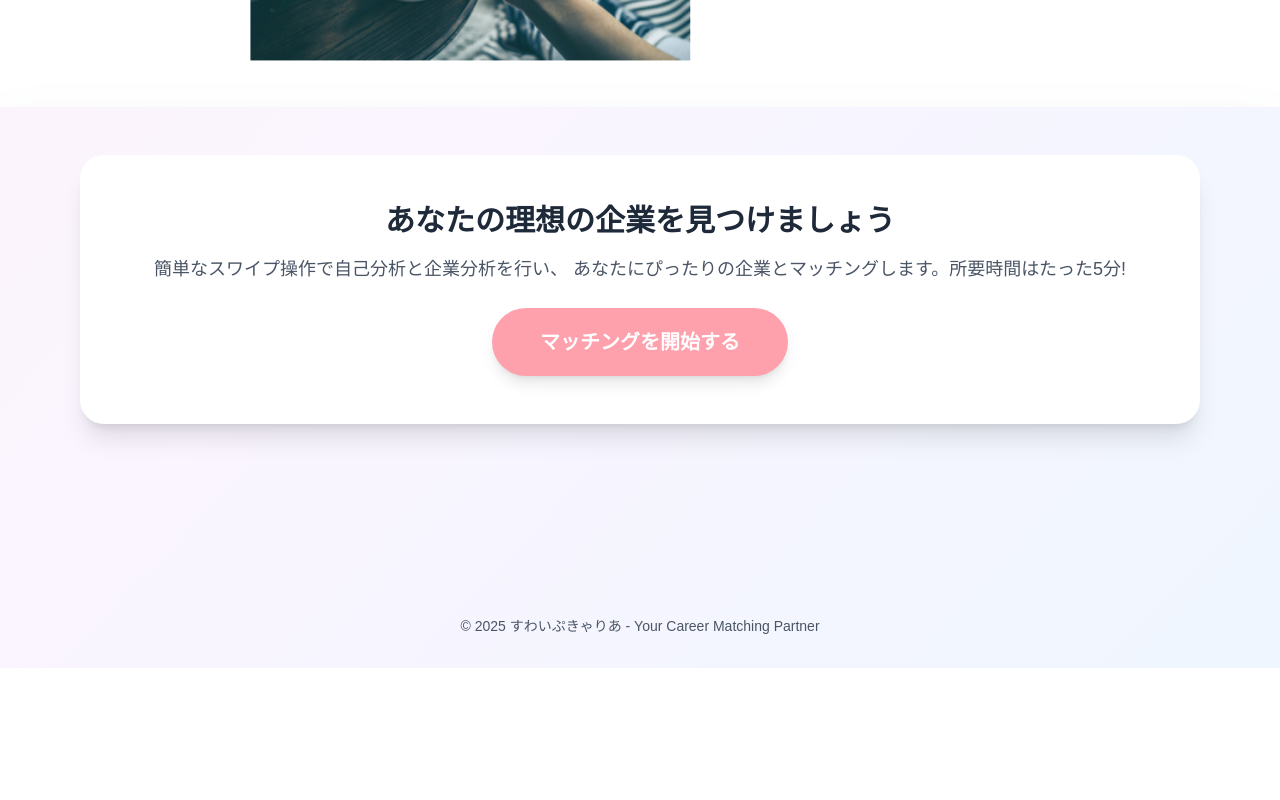
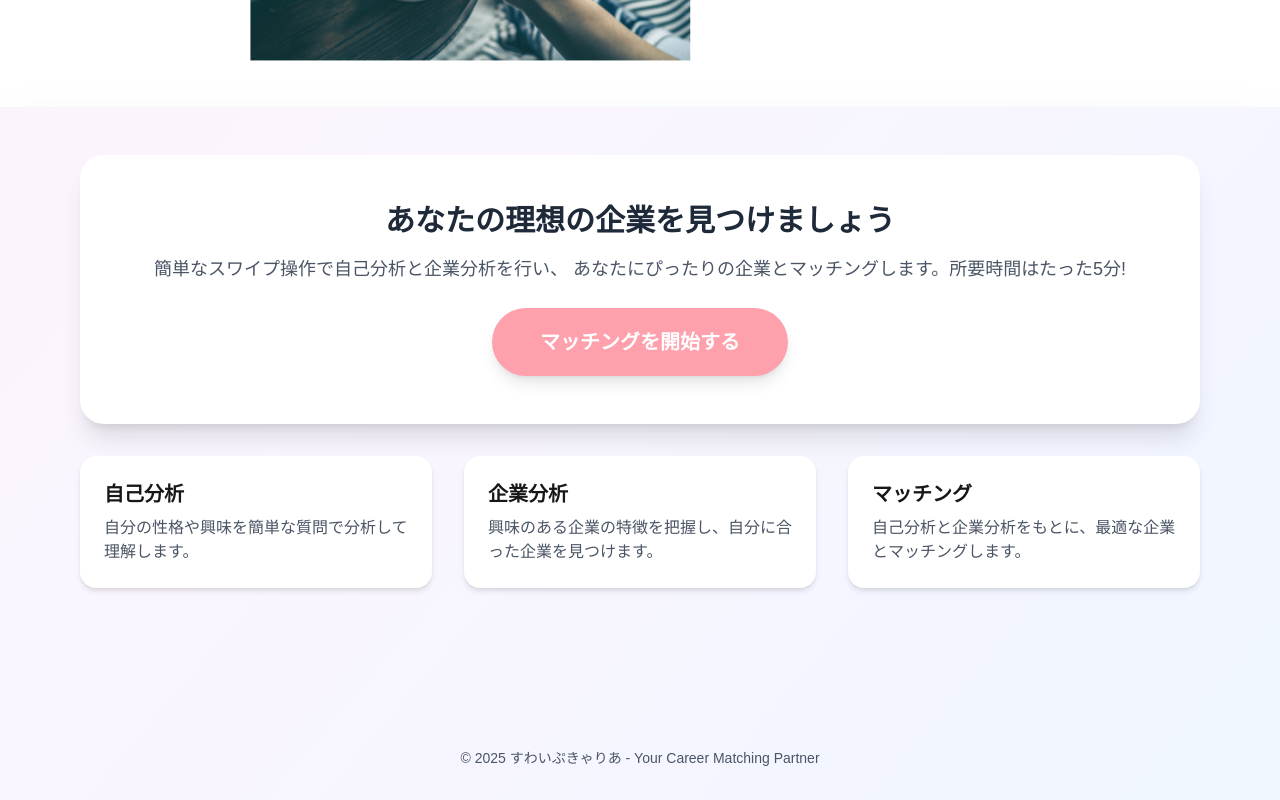
Before and after one commit to BaraBara-Gakunen/SwipeCareer, a Next.js app: page / in a window 1280 px wide. Shown: the part 693-1493 px from the top of the page. Before the commit the page ends 1361 px from the top, so only its background shows below. Built offline with nearby package versions, Linux system fonts and the light colour scheme.

Commit message:
画面修正

```diff
--- a/src/app/page.tsx
+++ b/src/app/page.tsx
@@ -9,12 +9,8 @@ export default function MainPage() {
 
   const slides = [
     { image: "/image3.png" },
-    {
-      image:
-        "https://images.unsplash.com/photo-1556761175-b413da4baf72?w=1600&h=900&fit=crop",
-      title: "スワイプで簡単自己分析",
-    },
-    {
+    { image: "/image4.png"},
+     {
       image:
         "https://images.unsplash.com/photo-1551836022-d5d88e9218df?w=1600&h=900&fit=crop",
       title: "あなたの未来がここから始まる",
@@ -138,6 +134,28 @@ export default function MainPage() {
             </button>
           </div>
         </div>
+
+        {/* カード */}
+        <div className="grid md:grid-cols-3 gap-8">
+          <div className="bg-white rounded-2xl shadow-md p-6 hover:shadow-xl hover:-translate-y-2 transition-all duration-300">
+            <h4 className="font-bold text-xl mb-2">自己分析</h4>
+            <p className="text-gray-600">
+              自分の性格や興味を簡単な質問で分析して理解します。
+            </p>
+          </div>
+          <div className="bg-white rounded-2xl shadow-md p-6 hover:shadow-xl hover:-translate-y-2 transition-all duration-300">
+            <h4 className="font-bold text-xl mb-2">企業分析</h4>
+            <p className="text-gray-600">
+              興味のある企業の特徴を把握し、自分に合った企業を見つけます。
+            </p>
+          </div>
+          <div className="bg-white rounded-2xl shadow-md p-6 hover:shadow-xl hover:-translate-y-2 transition-all duration-300">
+            <h4 className="font-bold text-xl mb-2">マッチング</h4>
+            <p className="text-gray-600">
+              自己分析と企業分析をもとに、最適な企業とマッチングします。
+            </p>
+          </div>
+        </div>
       </main>
 
       {/* フッター */}
```
Also changed, not shown: public/image4.png (added).
